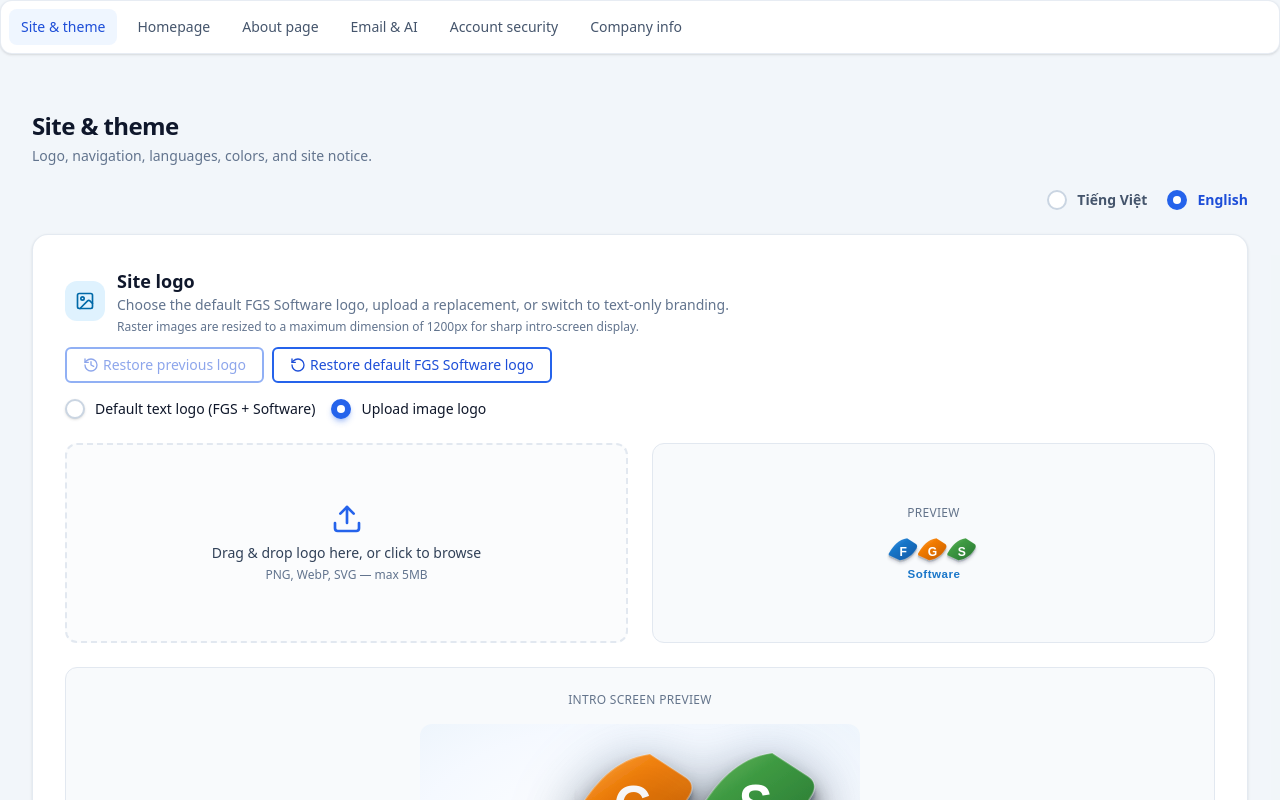
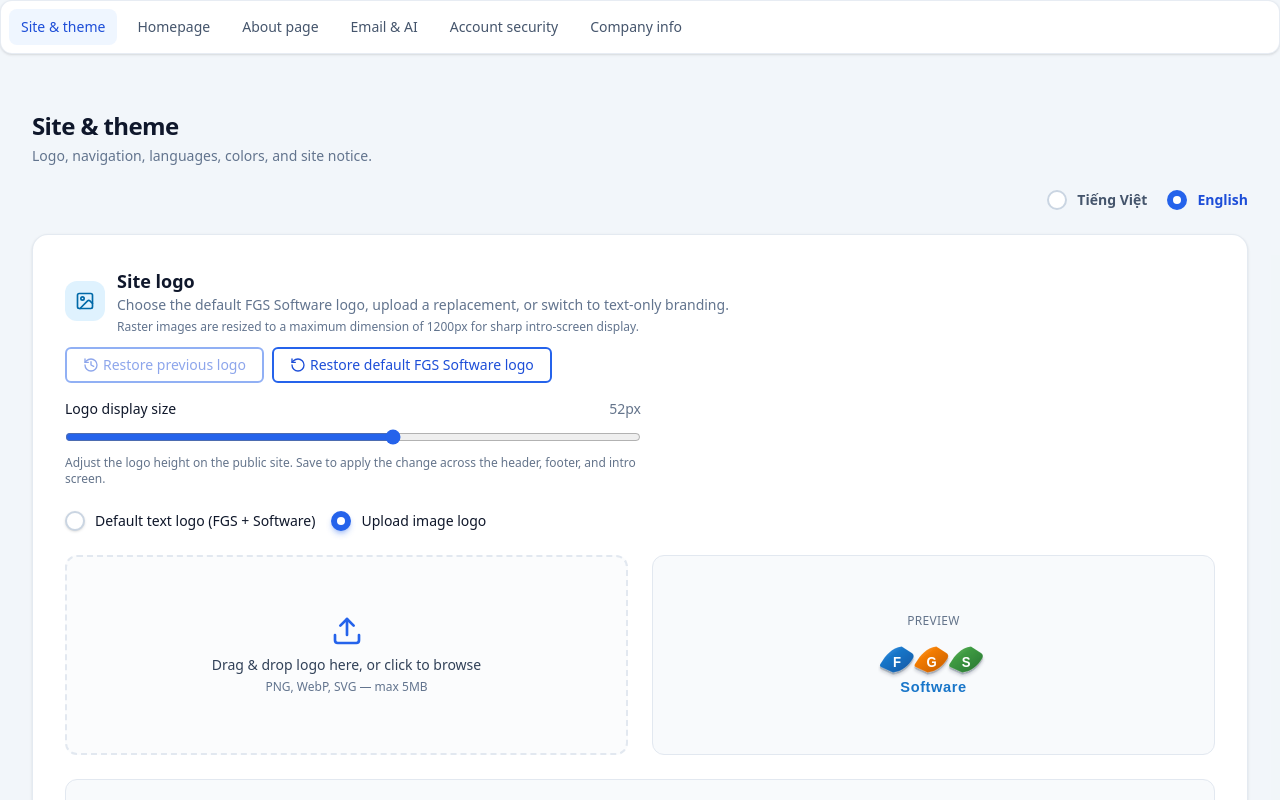
Before and after one commit to maonguyen8x/fgs-software, a Next.js app: page /admin/settings/site in a window 1280 px wide. Built offline with nearby package versions, Linux system fonts and the light colour scheme; no server answers; the database is empty.

Commit message:
Design FGS Software logo

```diff
--- a/messages/en.json
+++ b/messages/en.json
@@ -869,6 +869,8 @@
         "formats": "PNG, WebP, SVG — max 5MB",
         "preview": "Preview",
         "preview_intro": "Intro screen preview",
+        "display_size": "Logo display size",
+        "display_size_hint": "Adjust the logo height on the public site. Save to apply the change across the header, footer, and intro screen.",
         "save": "Save logo",
         "saving": "Saving...",
         "save_success": "Logo saved",
--- a/src/app/[locale]/layout.tsx
+++ b/src/app/[locale]/layout.tsx
@@ -19,7 +19,7 @@ import { LocaleCookieSync } from "@/components/i18n/LocaleCookieSync";
 import { VisitTracker } from "@/components/analytics/VisitTracker";
 import { SiteExperienceShell } from "@/components/layout/SiteExperienceShell";
 import { HydrationNotice } from "@/components/errors/HydrationNotice";
-import { resolveLogoDisplay } from "@/lib/brand-logo";
+import { resolveLogoDisplay, resolveLogoSize } from "@/lib/brand-logo";
 import { parseChatbotPosition } from "@/lib/chatbot-position";
 import { parsePublicPathMapsFromSettings } from "@/lib/public-paths";
 import { PublicPathsProvider } from "@/components/providers/PublicPathsProvider";
@@ -53,6 +53,7 @@ export default async function LocaleLayout({
     "Nova";
   const fontFamily = settings.font_family ?? "inter";
   const { mode: logoMode, url: logoUrl } = resolveLogoDisplay(settings);
+  const logoSize = resolveLogoSize(settings);
   const fontClass =
     fontFamily === "noto" || locale === "ja"
       ? "font-[family-name:var(--font-noto-jp)]"
@@ -70,7 +71,7 @@ export default async function LocaleLayout({
       <BrandThemeStyle settings={settings} />
       <ThemeShell settings={settings}>
         <SessionProvider>
-          <IntroLogoLoader logoUrl={logoUrl} logoMode={logoMode} />
+          <IntroLogoLoader logoUrl={logoUrl} logoMode={logoMode} logoSize={logoSize} />
           <NavigationProgress />
           <LocaleCookieSync locale={locale as Locale} />
           <VisitTracker />
@@ -81,10 +82,11 @@ export default async function LocaleLayout({
                   companyName={companyName}
                   logoUrl={logoUrl}
                   logoMode={logoMode}
+                  logoSize={logoSize}
                   navConfig={navConfig}
                 />
                 <main className="min-h-screen bg-theme">{children}</main>
-                <Footer companyName={companyName} logoUrl={logoUrl} logoMode={logoMode} navConfig={navConfig} settings={{
+                <Footer companyName={companyName} logoUrl={logoUrl} logoMode={logoMode} logoSize={logoSize} navConfig={navConfig} settings={{
                   linkedin_url: settings.linkedin_url,
                   github_url: settings.github_url,
                   facebook_url: settings.facebook_url,
--- a/src/components/admin/LogoSettingsPanel.tsx
+++ b/src/components/admin/LogoSettingsPanel.tsx
@@ -15,9 +15,11 @@ import { BRAND } from "@/config/brand";
 import {
   LOGO_BACKUP_KEY,
   LOGO_MODE_KEY,
+  LOGO_SIZE_KEY,
   LOGO_URL_KEY,
   normalizeLogoUrl,
   resolveLogoDisplay,
+  resolveLogoSize,
   type LogoDisplayMode,
 } from "@/lib/brand-logo";
 
@@ -32,9 +34,11 @@ export function LogoSettingsPanel({ settings: initial }: LogoSettingsPanelProps)
   const savedUrl = normalizeLogoUrl(initial[LOGO_URL_KEY] ?? savedBrand.url) ?? "";
   const savedBackup = normalizeLogoUrl(initial[LOGO_BACKUP_KEY]) ?? "";
   const savedMode: LogoDisplayMode = savedBrand.mode;
+  const savedSize = resolveLogoSize(initial);
 
   const [mode, setMode] = useState<LogoDisplayMode>(savedMode);
   const [logoUrl, setLogoUrl] = useState(savedUrl);
+  const [logoSize, setLogoSize] = useState(savedSize);
   const [uploading, setUploading] = useState(false);
   const [saving, setSaving] = useState(false);
   const [dragOver, setDragOver] = useState(false);
@@ -96,6 +100,7 @@ export function LogoSettingsPanel({ settings: initial }: LogoSettingsPanelProps)
     const patch: Record<string, string> = {
       [LOGO_MODE_KEY]: nextMode,
       [LOGO_URL_KEY]: nextMode === "image" ? nextUrl : "",
+      [LOGO_SIZE_KEY]: String(logoSize),
     };
     const previous = savedUrl.trim();
     if (nextMode === "image" && nextUrl && previous && nextUrl !== previous) {
@@ -111,6 +116,7 @@ export function LogoSettingsPanel({ settings: initial }: LogoSettingsPanelProps)
       [LOGO_MODE_KEY]: "image",
       [LOGO_URL_KEY]: BRAND.logoPath,
       [LOGO_BACKUP_KEY]: savedBackup,
+      [LOGO_SIZE_KEY]: String(logoSize),
     });
   };
 
@@ -125,6 +131,7 @@ export function LogoSettingsPanel({ settings: initial }: LogoSettingsPanelProps)
       [LOGO_MODE_KEY]: "image",
       [LOGO_URL_KEY]: savedBackup,
       [LOGO_BACKUP_KEY]: savedUrl.trim() || savedBackup,
+      [LOGO_SIZE_KEY]: String(logoSize),
     });
   };
 
@@ -165,6 +172,27 @@ export function LogoSettingsPanel({ settings: initial }: LogoSettingsPanelProps)
             {t("restore_default")}
           </Button>
         </div>
+      </div>
+
+      <div className="mb-6 max-w-xl">
+        <div className="mb-2 flex items-center justify-between gap-3">
+          <label htmlFor="site-logo-size" className="text-sm font-medium text-heading">
+            {t("display_size")}
+          </label>
+          <span className="text-sm tabular-nums text-muted-theme">{logoSize}px</span>
+        </div>
+        <input
+          id="site-logo-size"
+          type="range"
+          min={BRAND.logoMinDisplayPx}
+          max={BRAND.logoMaxDisplayPx}
+          step={1}
+          value={logoSize}
+          onChange={(event) => setLogoSize(Number(event.target.value))}
+          className="w-full cursor-pointer accent-primary-600"
+          aria-valuetext={`${logoSize}px`}
+        />
+        <p className="mt-1 text-xs text-muted-theme">{t("display_size_hint")}</p>
       </div>
 
       <BlueRadioGroup
@@ -228,13 +256,13 @@ export function LogoSettingsPanel({ settings: initial }: LogoSettingsPanelProps)
 
         <div className="flex flex-col items-center justify-center rounded-xl border border-theme bg-surface-muted p-8">
           <p className="mb-4 text-xs font-medium uppercase tracking-wide text-muted-theme">{t("preview")}</p>
-          <FgsLogo size="lg" logoUrl={previewUrl} logoMode={previewMode} />
+          <FgsLogo size="lg" logoUrl={previewUrl} logoMode={previewMode} logoHeight={logoSize} />
         </div>
         <div className="flex flex-col items-center justify-center rounded-xl border border-theme bg-surface-muted p-6 md:col-span-2">
           <p className="mb-4 text-xs font-medium uppercase tracking-wide text-muted-theme">
             {t("preview_intro")}
           </p>
-          <IntroLogoPreview logoUrl={previewUrl} logoMode={previewMode} />
+          <IntroLogoPreview logoUrl={previewUrl} logoMode={previewMode} logoSize={logoSize} />
         </div>
       </div>
 
--- a/src/components/brand/FgsLogo.tsx
+++ b/src/components/brand/FgsLogo.tsx
@@ -13,16 +13,18 @@ interface FgsLogoProps {
   className?: string;
   logoUrl?: string | null;
   logoMode?: LogoDisplayMode;
+  logoHeight?: number;
 }
 
 const sizeMap = {
-  sm: { height: 28, maxW: 140, title: "text-lg", sub: "text-[10px]" },
-  md: { height: 36, maxW: 180, title: "text-xl", sub: "text-[11px]" },
-  lg: { height: 44, maxW: 220, title: "text-2xl", sub: "text-xs" },
+  sm: { height: 28, maxW: 140, title: "text-lg", sub: "text-[10px]", titlePx: 18, subPx: 10 },
+  md: { height: 36, maxW: 180, title: "text-xl", sub: "text-[11px]", titlePx: 20, subPx: 11 },
+  lg: { height: 44, maxW: 220, title: "text-2xl", sub: "text-xs", titlePx: 24, subPx: 12 },
 };
 
-function TextBrandMark({ size }: { size: "sm" | "md" | "lg" }) {
+function TextBrandMark({ size, logoHeight }: { size: "sm" | "md" | "lg"; logoHeight: number }) {
   const s = sizeMap[size];
+  const scale = logoHeight / s.height;
   return (
     <span className="flex flex-col leading-none">
       <span
@@ -30,6 +32,7 @@ function TextBrandMark({ size }: { size: "sm" | "md" | "lg" }) {
           "font-extrabold tracking-tight text-primary-600 dark:text-primary-400",
           s.title
         )}
+        style={{ fontSize: s.titlePx * scale }}
       >
         FGS
       </span>
@@ -38,6 +41,7 @@ function TextBrandMark({ size }: { size: "sm" | "md" | "lg" }) {
           "mt-0.5 font-medium normal-case tracking-wide text-slate-600 dark:text-slate-400",
           s.sub
         )}
+        style={{ fontSize: s.subPx * scale }}
       >
         Software
       </span>
@@ -51,39 +55,42 @@ export function FgsLogo({
   className,
   logoUrl,
   logoMode = "text",
+  logoHeight,
 }: FgsLogoProps) {
   const s = sizeMap[size];
+  const height = logoHeight ?? s.height;
   const useImage = logoMode === "image" && Boolean(logoUrl?.trim());
   const src = logoUrl?.split("?")[0] ?? BRAND.logoPath;
-  const imageWidth = Math.round(s.height * BRAND.logoAspectRatio);
+  const imageWidth = Math.round(height * BRAND.logoAspectRatio);
+  const maxWidth = Math.min(s.maxW * (height / s.height), 300);
 
   const content = (
     <span
       className={cn("inline-flex max-w-full items-center", className)}
-      style={{ maxWidth: s.maxW }}
+      style={{ height, maxWidth }}
     >
       {useImage ? (
         <span
           className="relative flex shrink-0 items-center justify-center bg-transparent"
           style={{
-            height: s.height,
+            height,
             width: imageWidth,
             minWidth: imageWidth,
-            maxWidth: s.maxW,
+            maxWidth,
           }}
         >
           <Image
             src={src}
             alt={BRAND.logoAlt}
             width={imageWidth}
-            height={s.height}
+            height={height}
             className="h-full w-auto max-w-full object-contain object-left"
             unoptimized={shouldUseUnoptimizedImage(src) || src === BRAND.logoPath}
             priority={size === "md"}
           />
         </span>
       ) : (
-        <TextBrandMark size={size} />
+        <TextBrandMark size={size} logoHeight={height} />
       )}
     </span>
   );
@@ -93,7 +100,7 @@ export function FgsLogo({
       <Link
         href={href}
         className="inline-flex cursor-pointer transition-opacity hover:opacity-90"
-        style={{ maxWidth: s.maxW }}
+        style={{ height, maxWidth }}
       >
         {content}
       </Link>
--- a/src/components/layout/Footer.tsx
+++ b/src/components/layout/Footer.tsx
@@ -12,6 +12,7 @@ interface FooterProps {
   companyName: string;
   logoUrl?: string | null;
   logoMode?: LogoDisplayMode;
+  logoSize?: number;
   navConfig: HeaderNavConfig;
   settings: {
     linkedin_url?: string;
@@ -31,6 +32,7 @@ export function Footer({
   companyName,
   logoUrl,
   logoMode = "text",
+  logoSize,
   navConfig,
   settings,
 }: FooterProps) {
@@ -69,6 +71,7 @@ export function Footer({
                 size="lg"
                 logoUrl={logoUrl}
                 logoMode={logoMode}
+                logoHeight={logoSize}
               />
             </Link>
             <p className="mt-5 max-w-sm text-sm leading-relaxed text-slate-600">
--- a/src/config/brand.ts
+++ b/src/config/brand.ts
@@ -6,7 +6,9 @@ export const BRAND = {
   /** Width / height of the default FGS Software logo */
   logoAspectRatio: 470 / 220,
   /** Display height in header (px) */
-  logoDisplayPx: 40,
+  logoDisplayPx: 52,
+  logoMinDisplayPx: 36,
+  logoMaxDisplayPx: 64,
   /** Max processed upload dimension (px) */
   logoUploadMaxPx: 1200,
 } as const;
--- a/src/lib/brand-logo.ts
+++ b/src/lib/brand-logo.ts
@@ -5,6 +5,15 @@ export type LogoDisplayMode = "text" | "image";
 export const LOGO_MODE_KEY = "site_logo_mode";
 export const LOGO_URL_KEY = "site_logo_url";
 export const LOGO_BACKUP_KEY = "site_logo_url_backup";
+export const LOGO_SIZE_KEY = "site_logo_size";
+
+export function resolveLogoSize(settings: Record<string, string>): number {
+  const sizeValue = settings[LOGO_SIZE_KEY]?.trim();
+  if (!sizeValue) return BRAND.logoDisplayPx;
+  const storedSize = Number(sizeValue);
+  if (!Number.isFinite(storedSize)) return BRAND.logoDisplayPx;
+  return Math.min(BRAND.logoMaxDisplayPx, Math.max(BRAND.logoMinDisplayPx, Math.round(storedSize)));
+}
 
 export function normalizeLogoUrl(url: string | null | undefined): string | null {
   const trimmed = url?.trim();
```
Also changed, not shown: src/components/layout/Header.tsx (+10 -1 lines), src/components/layout/IntroLogoLoader.tsx (+11 -8 lines), messages/ja.json, messages/vi.json, public/logo.svg.
